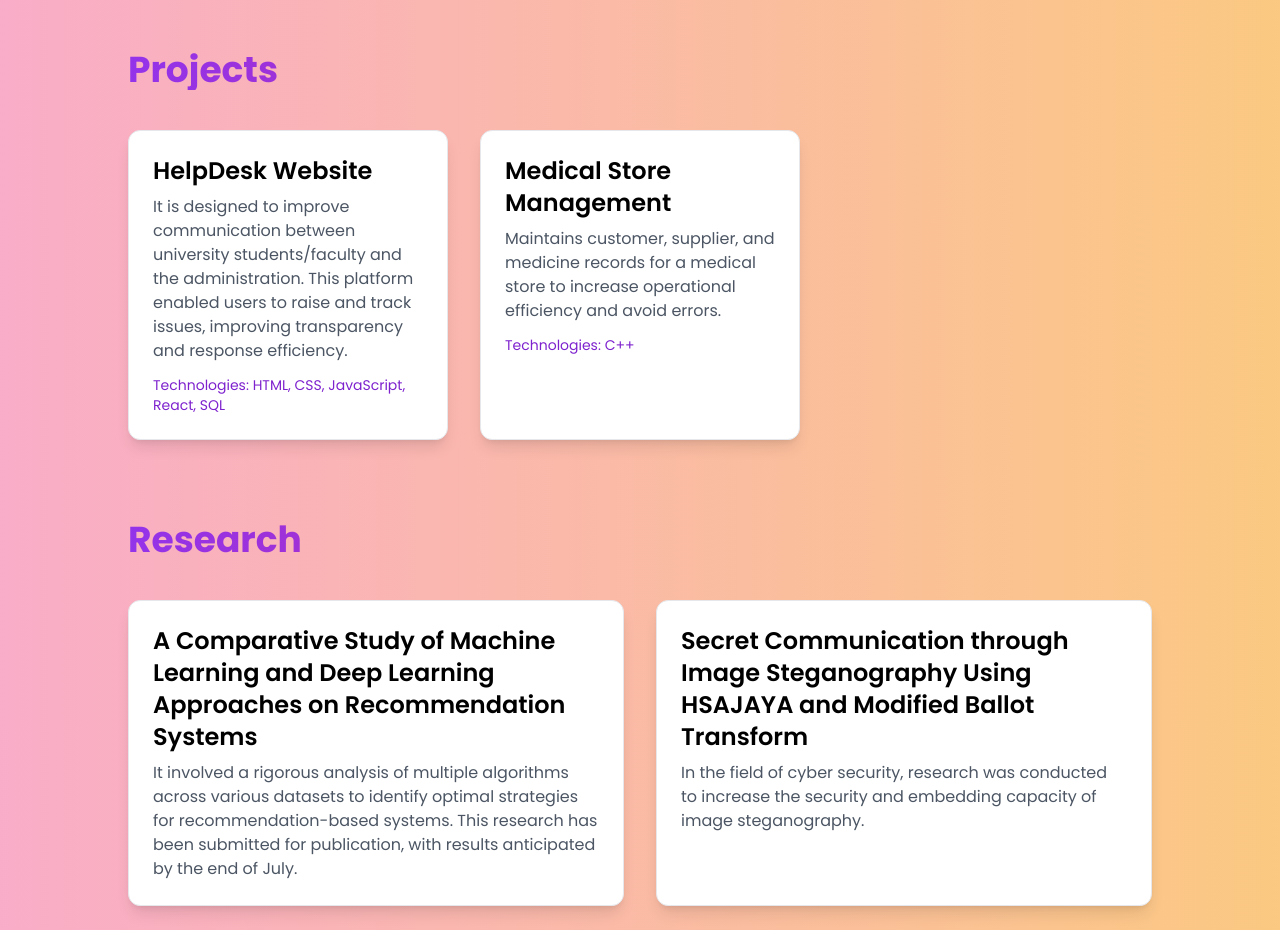
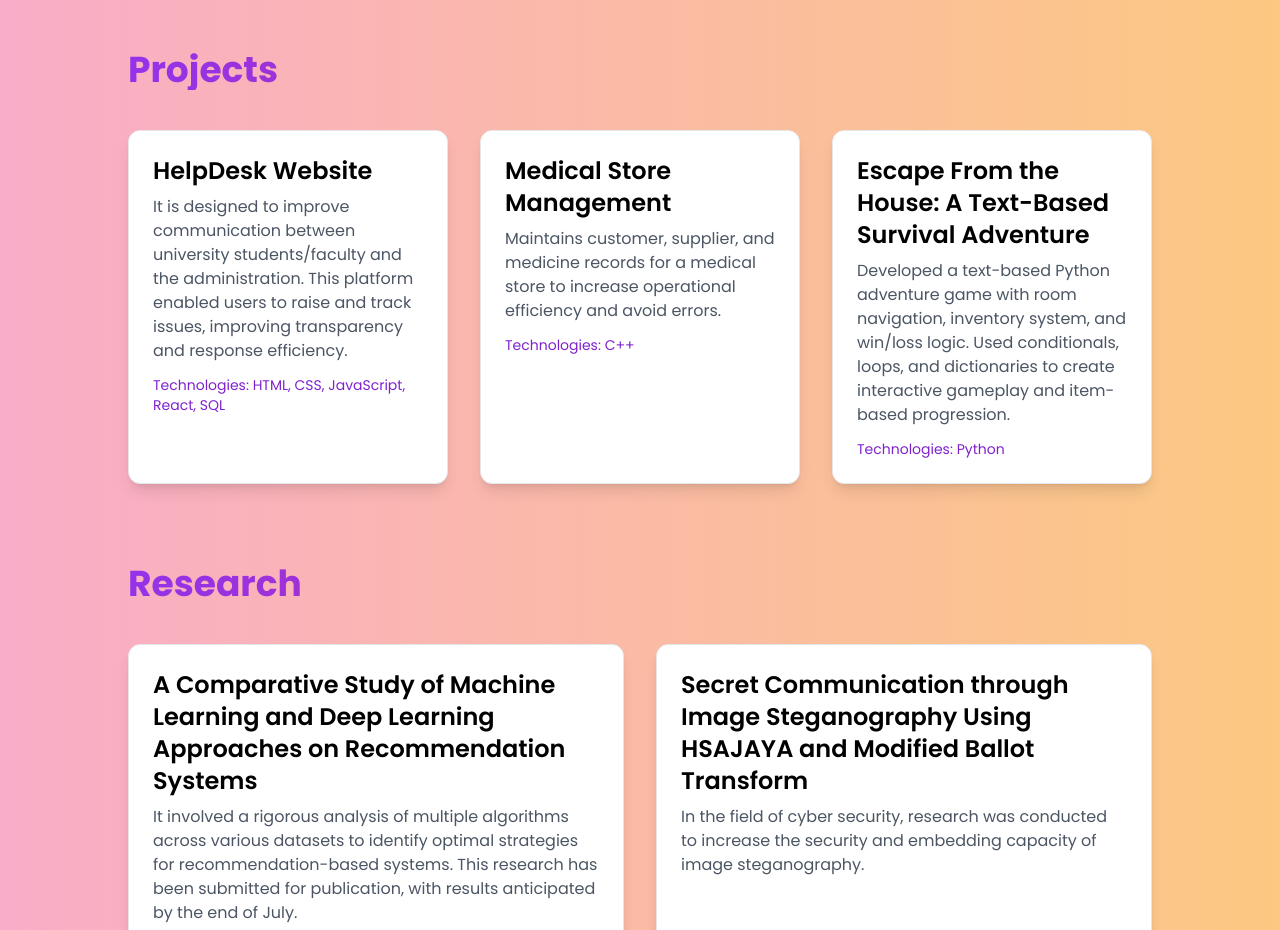
Before and after one commit to harshininuthalapati/my-portfolio, a React (Create React App) app: page / in a window 1280 px wide. Shown: the part 800-1730 px from the top of the page. Built offline with nearby package versions, Linux system fonts and the light colour scheme.

Commit message:
Added new project to portfolio.js

```diff
--- a/src/components/Portfolio.js
+++ b/src/components/Portfolio.js
@@ -14,6 +14,12 @@ const projects = [
       "Maintains customer, supplier, and medicine records for a medical store to increase operational efficiency and avoid errors.",
     technologies: "C++",
   },
+  {
+    title: "Escape From the House: A Text-Based Survival Adventure",
+    description:
+      "Developed a text-based Python adventure game with room navigation, inventory system, and win/loss logic. Used conditionals, loops, and dictionaries to create interactive gameplay and item-based progression.",
+    technologies: "Python",
+  }
 ];
 
 const research = [
```
